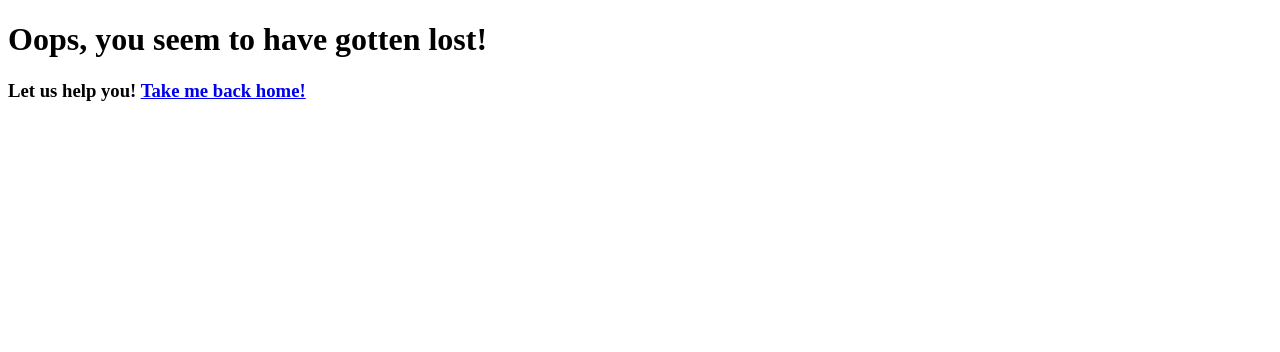
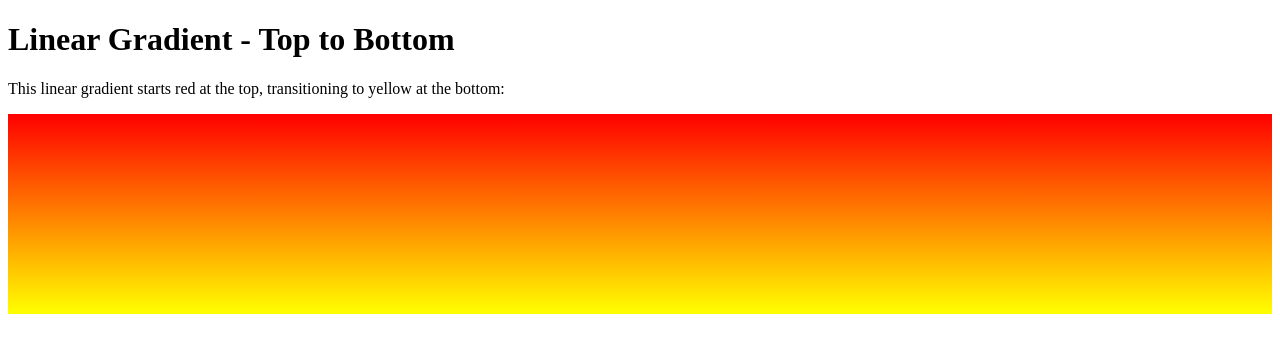
Before and after one commit to Codeize/testing-website, a plain HTML site: page index.html in a window 1280 px wide. Drawn offline with Linux system fonts and the light colour scheme.

Commit message:
Update index.html

```diff
--- a/index.html
+++ b/index.html
@@ -1,19 +1,20 @@
-<!doctype html>
+<!DOCTYPE html>
 <html>
- <head>
-  <title></title>
-  <link rel="stylesheet"
-   href="style.css">
- </head>
- <body>
-  <h1>Oops, you seem to have gotten lost!
-  </h1>
-  <h3>Let us help you! <a
-    href="index.html">Take me back
-    home!</a></h3>
-  <script src="script.js"></script>
-  <div id="grad">
+<head>
+<style>
+#grad1 {
+  height: 200px;
+  background-color: red; /* For browsers that do not support gradients */
+  background-image: linear-gradient(red, yellow);
+}
+</style>
+</head>
+<body>
 
-  </div>
- </body>
+<h1>Linear Gradient - Top to Bottom</h1>
+<p>This linear gradient starts red at the top, transitioning to yellow at the bottom:</p>
+
+<div id="grad1"></div>
+
+</body>
 </html>
```
